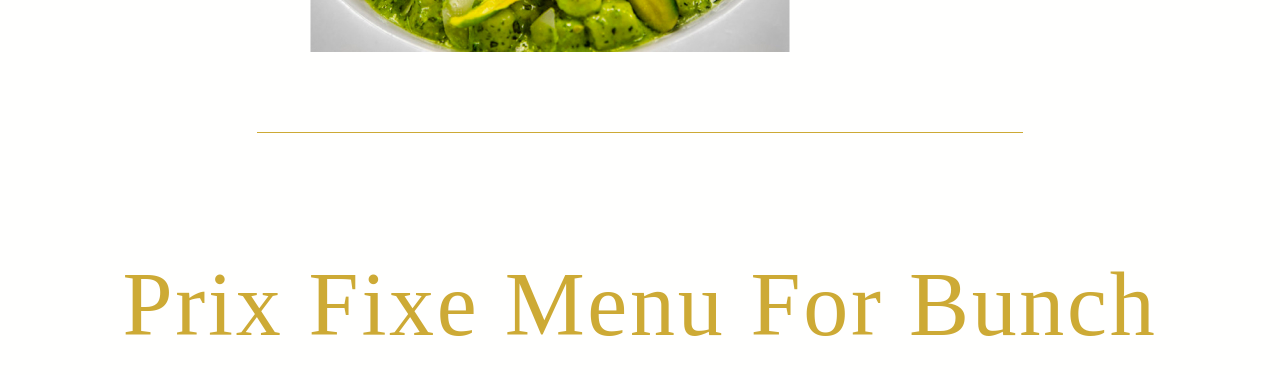
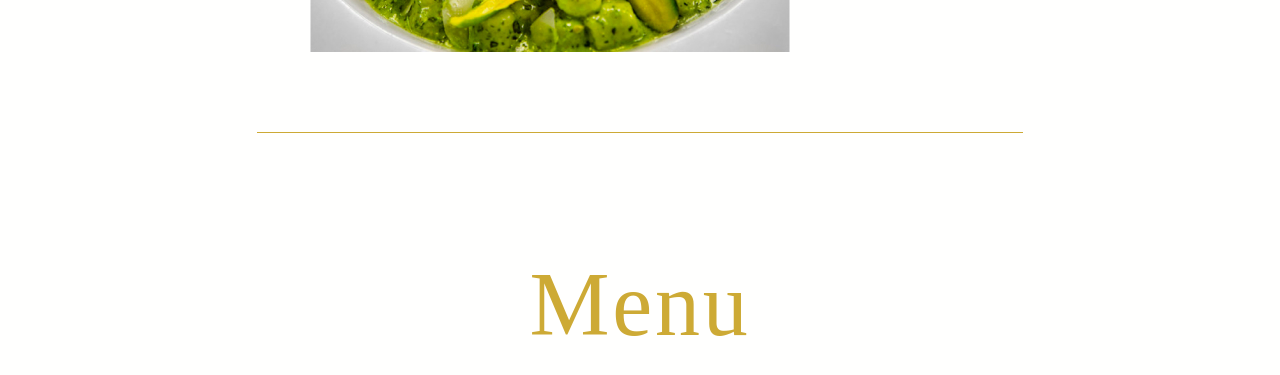
Before and after one commit to Roman5675/Task-4, a plain HTML site: page index.html in a window 1280 px wide. Shown: the part 1519-1894 px from the top of the page. Drawn offline with Linux system fonts and the light colour scheme; a web font is replaced by a local one.

Commit message:
17.07.2023

```diff
--- a/index.html
+++ b/index.html
@@ -106,7 +106,7 @@
 
 			<section class="title prixfix__section">
 				<div >
-					<h2>Prix Fixe Menu For Bunch</h2>
+					<h2>Menu</h2>
 				</div>
 			</section>
 
```
